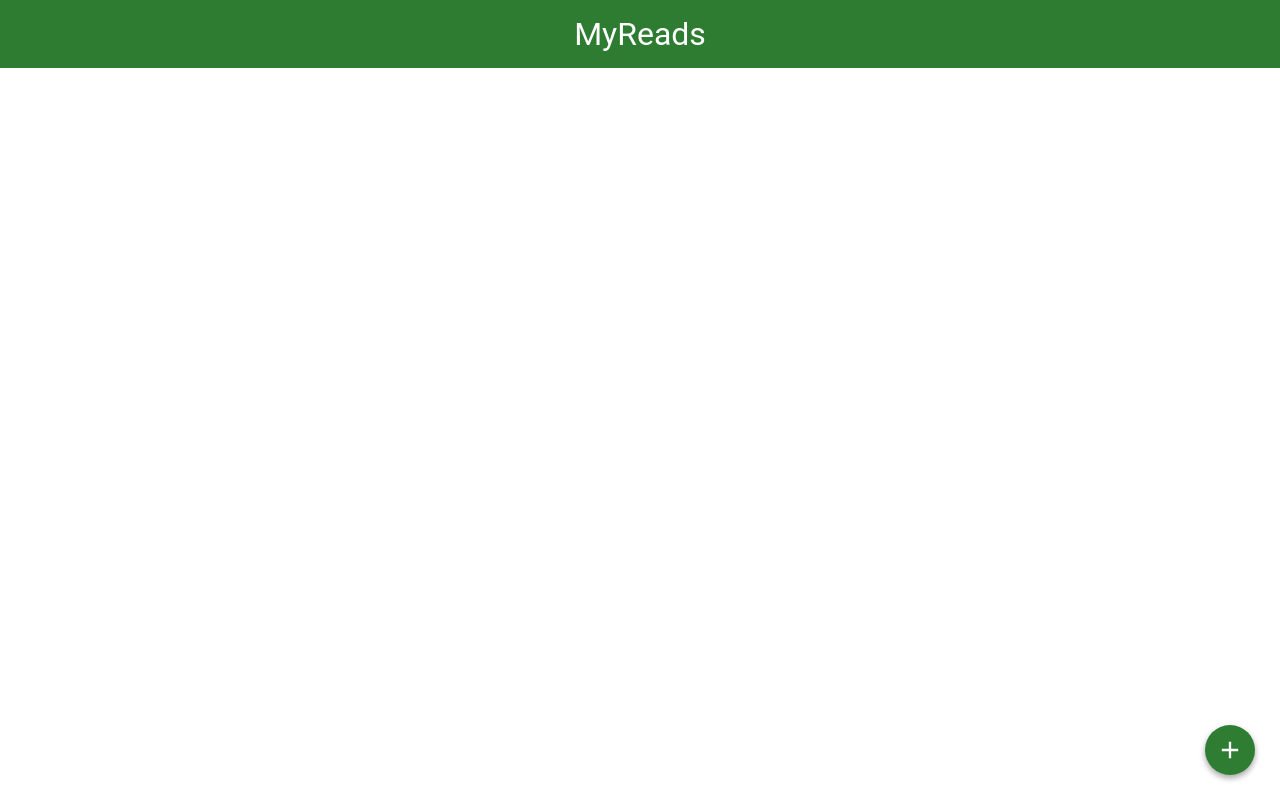
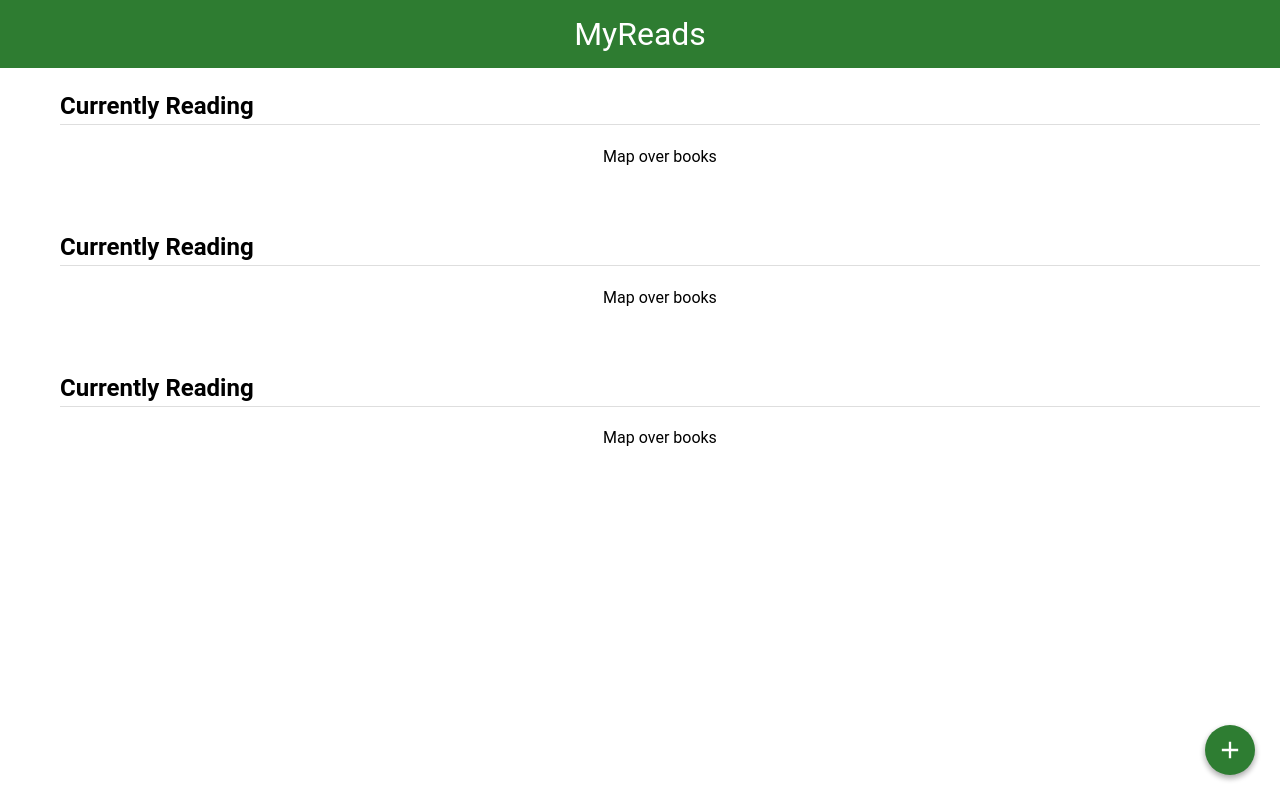
Before and after one commit to PhilipDeFraties/MyReads, a React (Create React App) app: page / in a window 1280 px wide. Built offline with nearby package versions, Linux system fonts and the light colour scheme; no server answers.

Commit message:
feat: edit component to sort books based on shelf

```diff
--- /dev/null
+++ b/src/BookShelf.js
@@ -0,0 +1,14 @@
+const BookShelf = ({name, books}) => {
+    console.log(books)
+    console.log(name)
+    return (
+        <div className="bookshelf">
+            <h2 className="bookshelf-title">Currently Reading</h2>
+            <div className="bookshelf-books">
+                Map over books
+            </div>
+        </div>
+    )
+}
+
+export default BookShelf;
--- a/src/ListBooks.js
+++ b/src/ListBooks.js
@@ -1,18 +1,23 @@
 import PropTypes from "prop-types";
+import BookShelf from "./BookShelf.js"
+
 const ListBooks = ({books}) => {
-    const sortBooks = (books) => {
-        let sortedBooks = {};
-        books.forEach((book) => {
-            if (sortedBooks[book.shelf]) {
-                sortedBooks[book.shelf].push(book)
-             } else {
-                sortedBooks[book.shelf] = [book]
-             };
-        });
-        return sortedBooks;
-    };
+    const wantToReadbooks = {
+        name: "Want To Read",
+        books: books.filter(b => b.shelf === "wantToRead")
+    }
 
-    const booksByStatus = sortBooks(books);
+    const currentlyReadingBooks = {
+        name: "Currently Reading",
+        books: books.filter(b => b.shelf === "currentlyReading")
+    }
+
+    const readBooks = {
+        name: "Read",
+        books: books.filter(b => b.shelf === "read")
+    }
+
+    const sortedBooks = [wantToReadbooks, currentlyReadingBooks, readBooks]
 
     return (
         <div className="list-books">
@@ -20,8 +25,15 @@ const ListBooks = ({books}) => {
                 <h1>MyReads</h1>
             </div>
             <div className="list-books-content">
-                <div>
-                </div>
+                <ol>
+                    {sortedBooks.map((shelf) => (
+                        <BookShelf
+                            key={shelf.name}
+                            name={shelf.name}
+                            books={shelf.books}
+                        />
+                    ))}
+                </ol>
             </div>
             <div className="open-search">
                 <a>Add a book</a>
```
